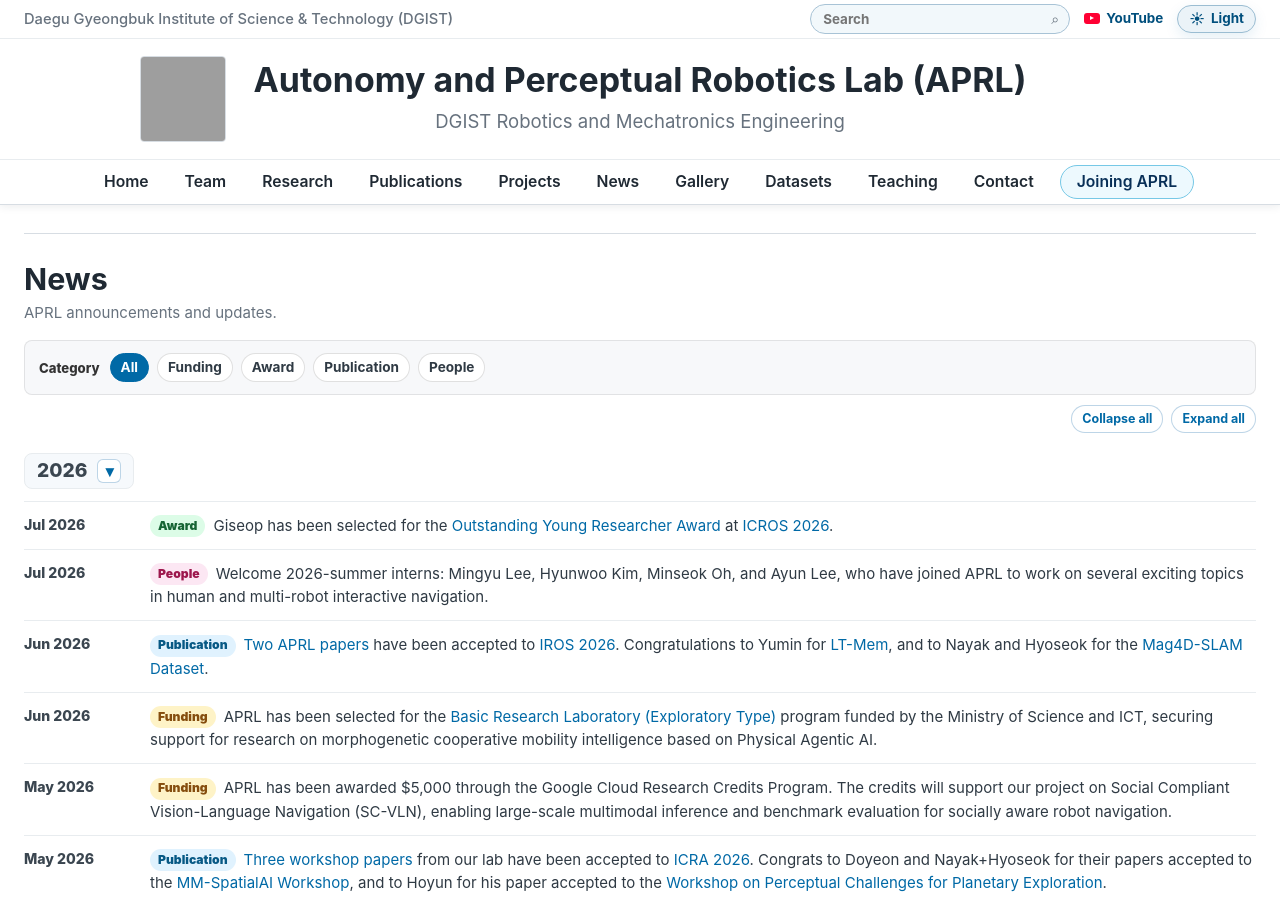
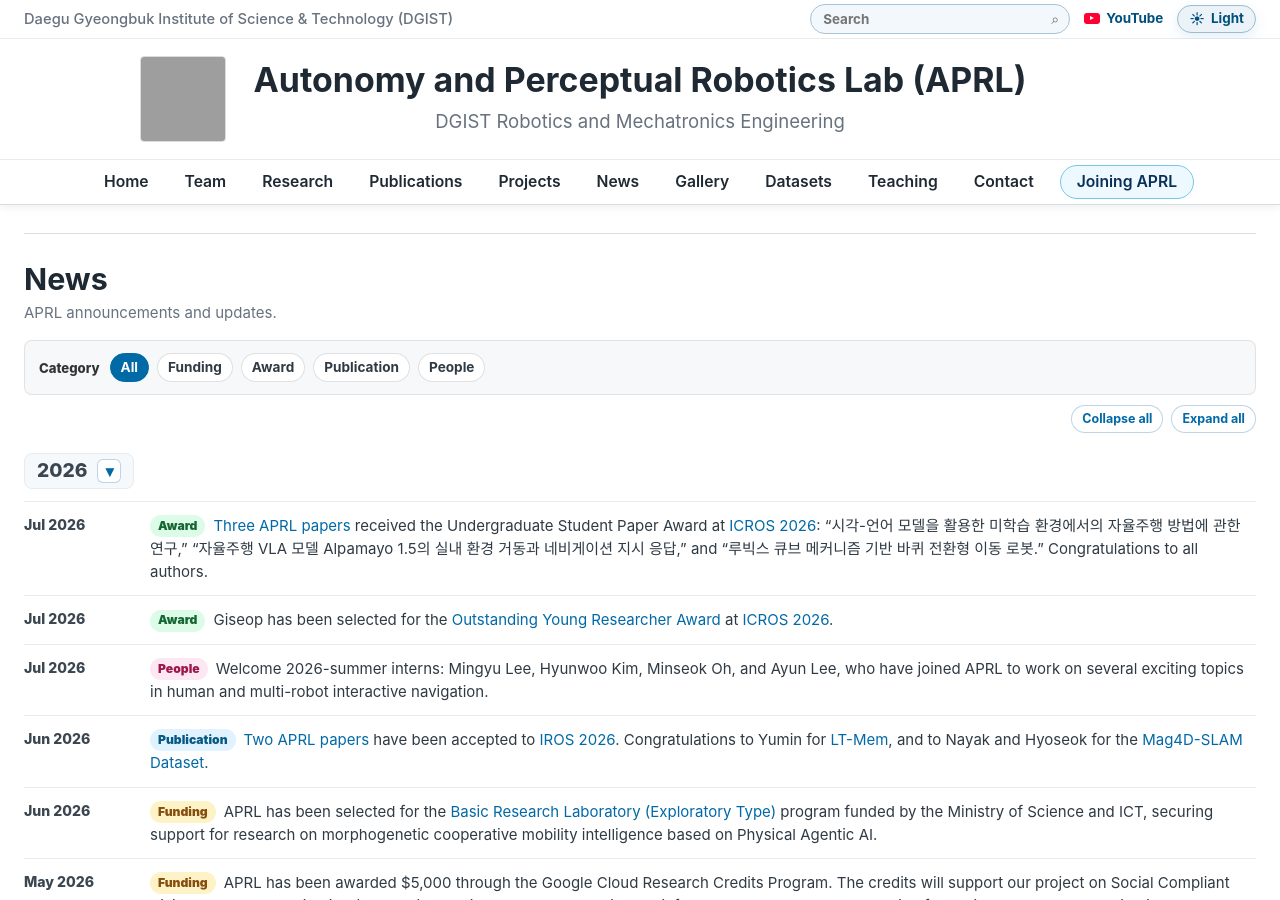
Before and after one commit to team-aprl/team-aprl.github.io, a Jekyll site: the page built from news.html, in a window 1280 px wide and 900 px high. Built offline with Jekyll 4.4.1, drawn with Linux system fonts in a browser that asks for light colours; grey boxes are pictures that could not be loaded.

Commit message:
Add ICROS student paper award news

```diff
--- a/news.html
+++ b/news.html
@@ -31,6 +31,10 @@ lang: "en"
 
         <div class="publication-year" data-news-year>2026</div>
         <ol class="news-list">
+          <li data-news-category="award">
+            <time datetime="2026-07">Jul 2026</time>
+            <p><span class="news-tag tag-award">Award</span><a href="publications.html?region=domestic&amp;type=conference&amp;venue=icros">Three APRL papers</a> received the Undergraduate Student Paper Award at <a href="https://2026.icros.org/">ICROS 2026</a>: “시각-언어 모델을 활용한 미학습 환경에서의 자율주행 방법에 관한 연구,” “자율주행 VLA 모델 Alpamayo 1.5의 실내 환경 거동과 네비게이션 지시 응답,” and “루빅스 큐브 메커니즘 기반 바퀴 전환형 이동 로봇.” Congratulations to all authors.</p>
+          </li>
           <li data-news-category="award" data-home-reveal="true">
             <time datetime="2026-07">Jul 2026</time>
             <p><span class="news-tag tag-award">Award</span>Giseop has been selected for the <a href="assets/news/icros2026-outstanding-young-researcher-award.jpg">Outstanding Young Researcher Award</a> at <a href="https://2026.icros.org/">ICROS 2026</a>.</p>
```
